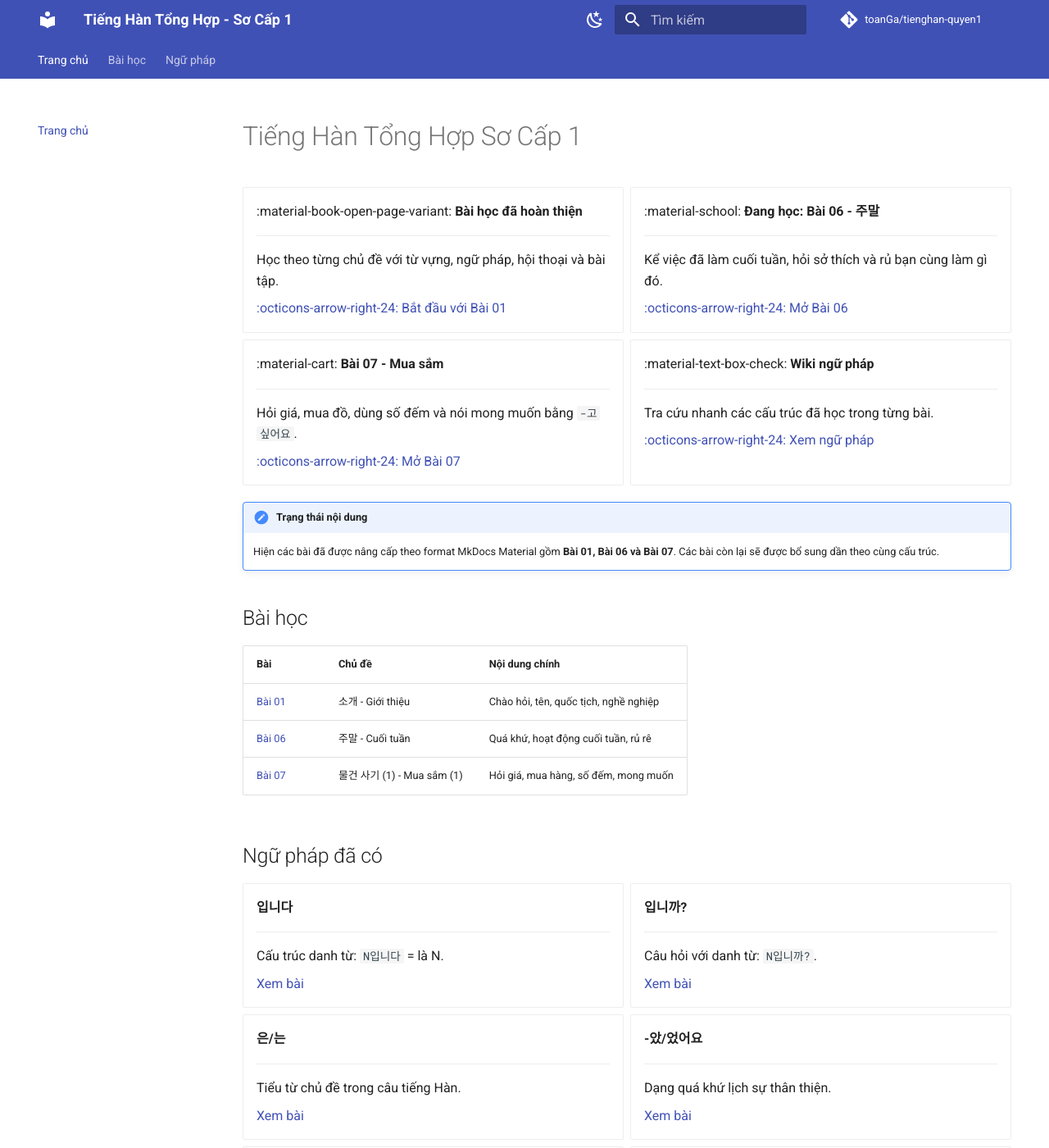
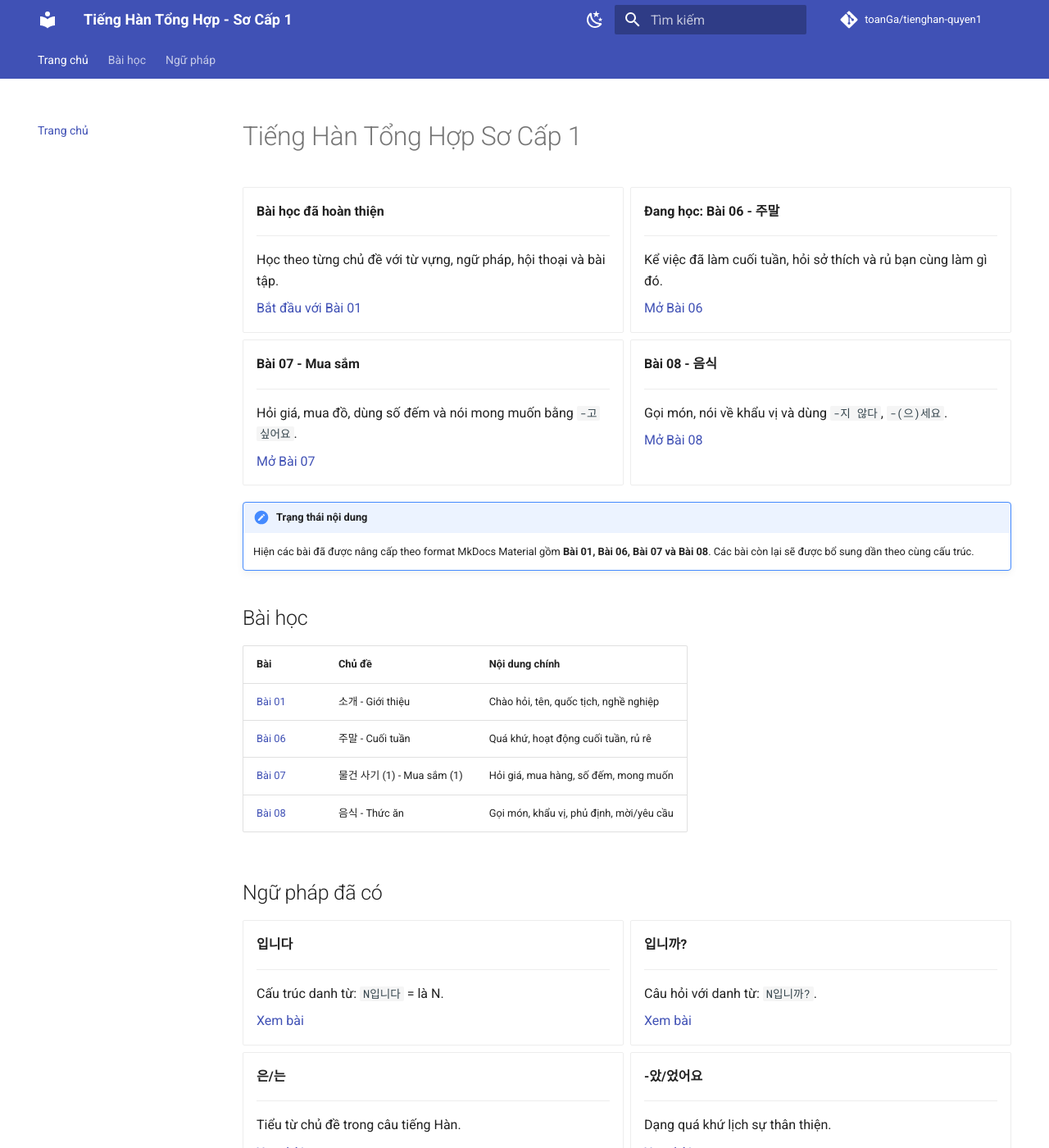
Before and after one commit to toanGa/tienghan-quyen1, an MkDocs documentation site: the page built from docs/index.md, in a window 1280 px wide and 1400 px high. Shown: the whole window at 82% size. Built offline with MkDocs 1.6.1 and Material for MkDocs 9.7.7, drawn with Linux system fonts in a browser that asks for light colours; comment, search, counter and statistics services are not loaded; some of the changed text lies outside the part shown.

Commit message:
Fix homepage icons and add lesson 08

```diff
--- a/docs/index.md
+++ b/docs/index.md
@@ -8,42 +8,42 @@ hide:
 
 <div class="grid cards" markdown>
 
--   :material-book-open-page-variant: **Bài học đã hoàn thiện**
+-   **Bài học đã hoàn thiện**
 
     ---
 
     Học theo từng chủ đề với từ vựng, ngữ pháp, hội thoại và bài tập.
 
-    [:octicons-arrow-right-24: Bắt đầu với Bài 01](lessons/bai-01.md)
+    [Bắt đầu với Bài 01](lessons/bai-01.md)
 
--   :material-school: **Đang học: Bài 06 - 주말**
+-   **Đang học: Bài 06 - 주말**
 
     ---
 
     Kể việc đã làm cuối tuần, hỏi sở thích và rủ bạn cùng làm gì đó.
 
-    [:octicons-arrow-right-24: Mở Bài 06](lessons/bai-06.md)
+    [Mở Bài 06](lessons/bai-06.md)
 
--   :material-cart: **Bài 07 - Mua sắm**
+-   **Bài 07 - Mua sắm**
 
     ---
 
     Hỏi giá, mua đồ, dùng số đếm và nói mong muốn bằng `-고 싶어요`.
 
-    [:octicons-arrow-right-24: Mở Bài 07](lessons/bai-07.md)
+    [Mở Bài 07](lessons/bai-07.md)
 
--   :material-text-box-check: **Wiki ngữ pháp**
+-   **Bài 08 - 음식**
 
     ---
 
-    Tra cứu nhanh các cấu trúc đã học trong từng bài.
+    Gọi món, nói về khẩu vị và dùng `-지 않다`, `-(으)세요`.
 
-    [:octicons-arrow-right-24: Xem ngữ pháp](grammar/imnida.md)
+    [Mở Bài 08](lessons/bai-08.md)
 
 </div>
 
 !!! note "Trạng thái nội dung"
-    Hiện các bài đã được nâng cấp theo format MkDocs Material gồm **Bài 01, Bài 06 và Bài 07**. Các bài còn lại sẽ được bổ sung dần theo cùng cấu trúc.
+    Hiện các bài đã được nâng cấp theo format MkDocs Material gồm **Bài 01, Bài 06, Bài 07 và Bài 08**. Các bài còn lại sẽ được bổ sung dần theo cùng cấu trúc.
 
 ## Bài học
 
@@ -52,6 +52,7 @@ hide:
 | [Bài 01](lessons/bai-01.md) | 소개 - Giới thiệu | Chào hỏi, tên, quốc tịch, nghề nghiệp |
 | [Bài 06](lessons/bai-06.md) | 주말 - Cuối tuần | Quá khứ, hoạt động cuối tuần, rủ rê |
 | [Bài 07](lessons/bai-07.md) | 물건 사기 (1) - Mua sắm (1) | Hỏi giá, mua hàng, số đếm, mong muốn |
+| [Bài 08](lessons/bai-08.md) | 음식 - Thức ăn | Gọi món, khẩu vị, phủ định, mời/yêu cầu |
 
 ## Ngữ pháp đã có
 
@@ -113,6 +114,22 @@ hide:
 
     [Xem bài](grammar/go-sipeoyo.md)
 
+-   **-지 않다**
+
+    ---
+
+    Phủ định động từ hoặc tính từ.
+
+    [Xem bài](grammar/ji-anta.md)
+
+-   **-(으)세요**
+
+    ---
+
+    Mời, đề nghị hoặc yêu cầu lịch sự.
+
+    [Xem bài](grammar/euseyo.md)
+
 </div>
 
 ## Lộ trình bổ sung
```
